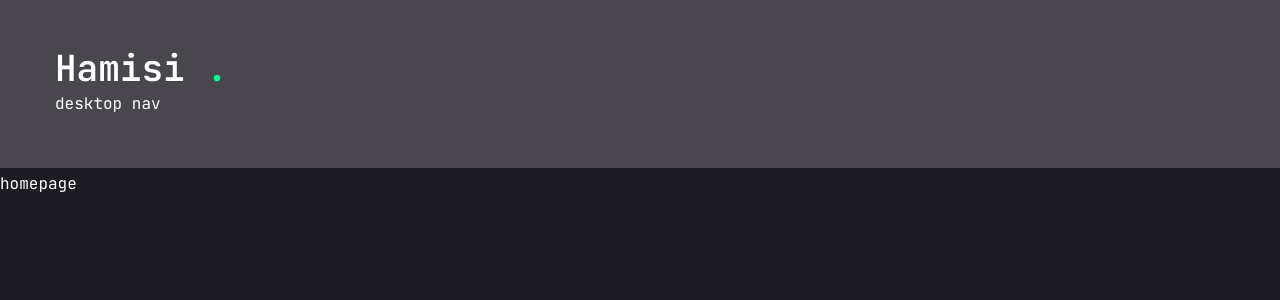
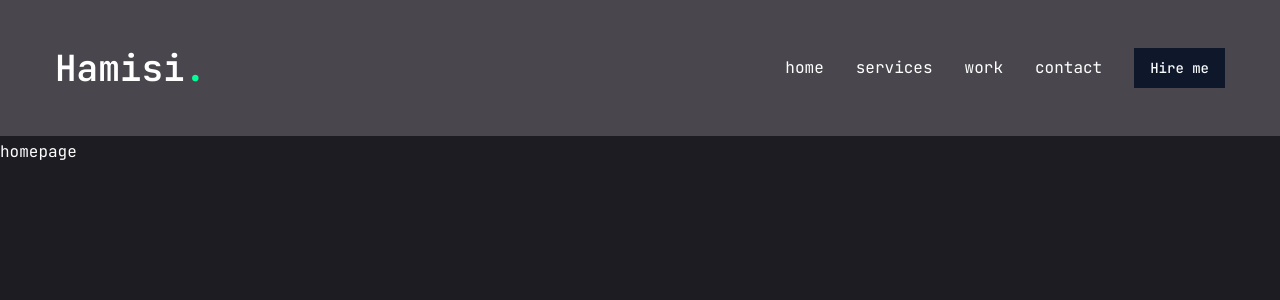
Before and after one commit to BrivaHamisi/hamisi-portfolio, a Next.js app: page / in a window 1280 px wide. Shown: the top 300 px of the page. Built offline with nearby package versions, Linux system fonts and the light colour scheme.

Commit message:
Navbar and Components

```diff
--- a/components/Header.jsx
+++ b/components/Header.jsx
@@ -5,12 +5,19 @@
 const Header = () => {
   return (
     <header className="py-8 xl:py-12 text-white bg-pink-50/20">
-        <div className="container mx-auto">
+        <div className="container mx-auto flex justify-between items-center">
             <Link href="/">
-            <h1 className="text-4xl font-semibold">Hamisi <span className="text-accent">.</span></h1>
+            <h1 className="text-4xl font-semibold">Hamisi<span className="text-accent">.</span></h1>
             </Link>
 
+            <div className="hidden xl:flex items-center gap-8">
             <Nav/>
+            <Link href="/contact">
+            <Button>Hire me</Button>
+            </Link>
+            </div>
+
+            <div className="xl:hidden">Mobile Nav</div>
         </div>
     </header>
   )
--- a/components/ui/Nav.jsx
+++ b/components/ui/Nav.jsx
@@ -1,8 +1,33 @@
+"use client"
+
+import Link from 'next/link'
+import { usePathname } from 'next/navigation'
 import React from 'react'
+
+const links = [
+    {
+        name: "home",
+        path: "/"
+    },
+    {
+        name: "services",
+        path: "/services"
+    },
+    {
+        name: "work",
+        path: "/work"
+    },
+    {
+        name: "contact",
+        path: "/contact"
+    }
+]
 
 const Nav = () => {
   return (
-    <nav>desktop nav</nav>
+    <nav className="flex gap-8">{links.map((link, index)=> {
+        return <Link href={link.path} key={index}>{link.name}</Link>
+    })}</nav>
   )
 }
 
```
Also changed, not shown: components/ui/button.jsx (line endings or trailing spaces), components/ui/input.jsx (line endings or trailing spaces), components/ui/scroll-area.jsx (line endings or trailing spaces), components/ui/select.jsx (line endings or trailing spaces), components/ui/sheet.jsx (line endings or trailing spaces), components/ui/tabs.jsx (line endings or trailing spaces), components/ui/textarea.jsx (line endings or trailing spaces), components/ui/tooltip.jsx (line endings or trailing spaces), lib/utils.js (line endings or trailing spaces).
